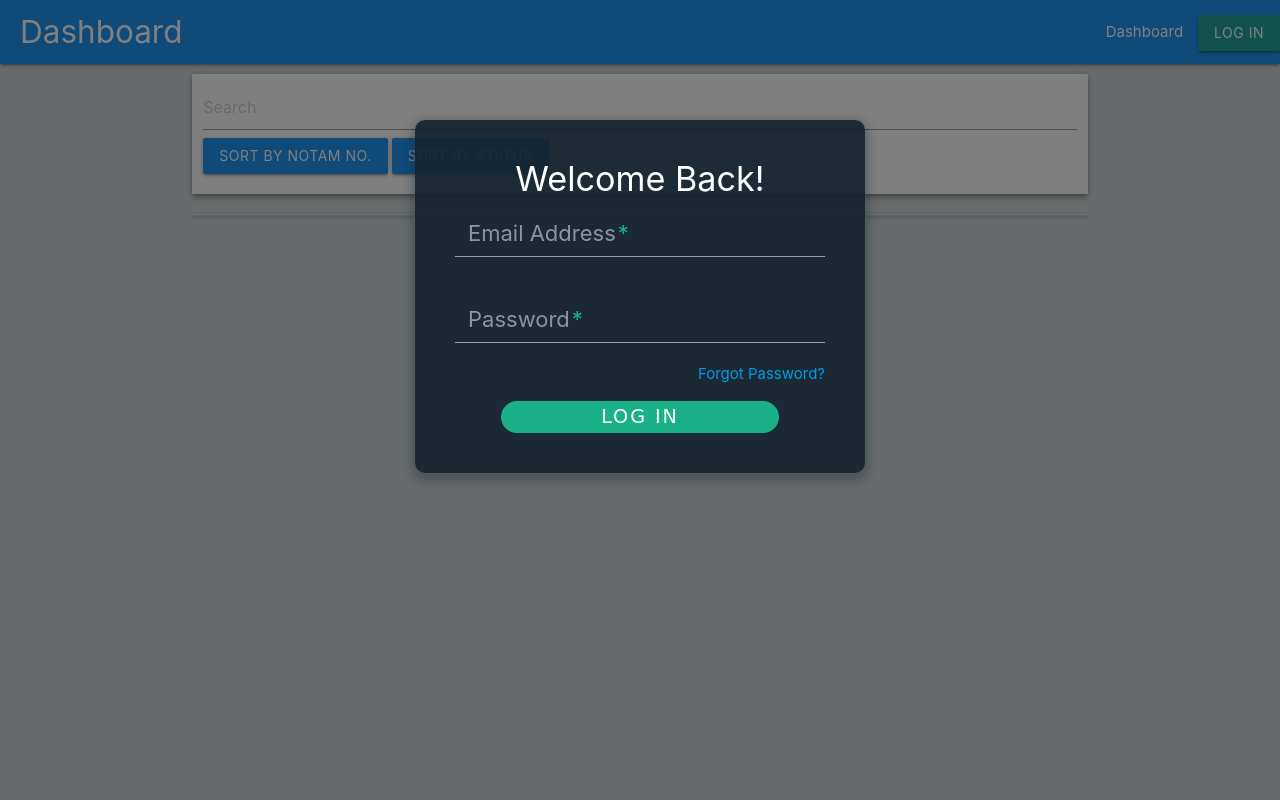
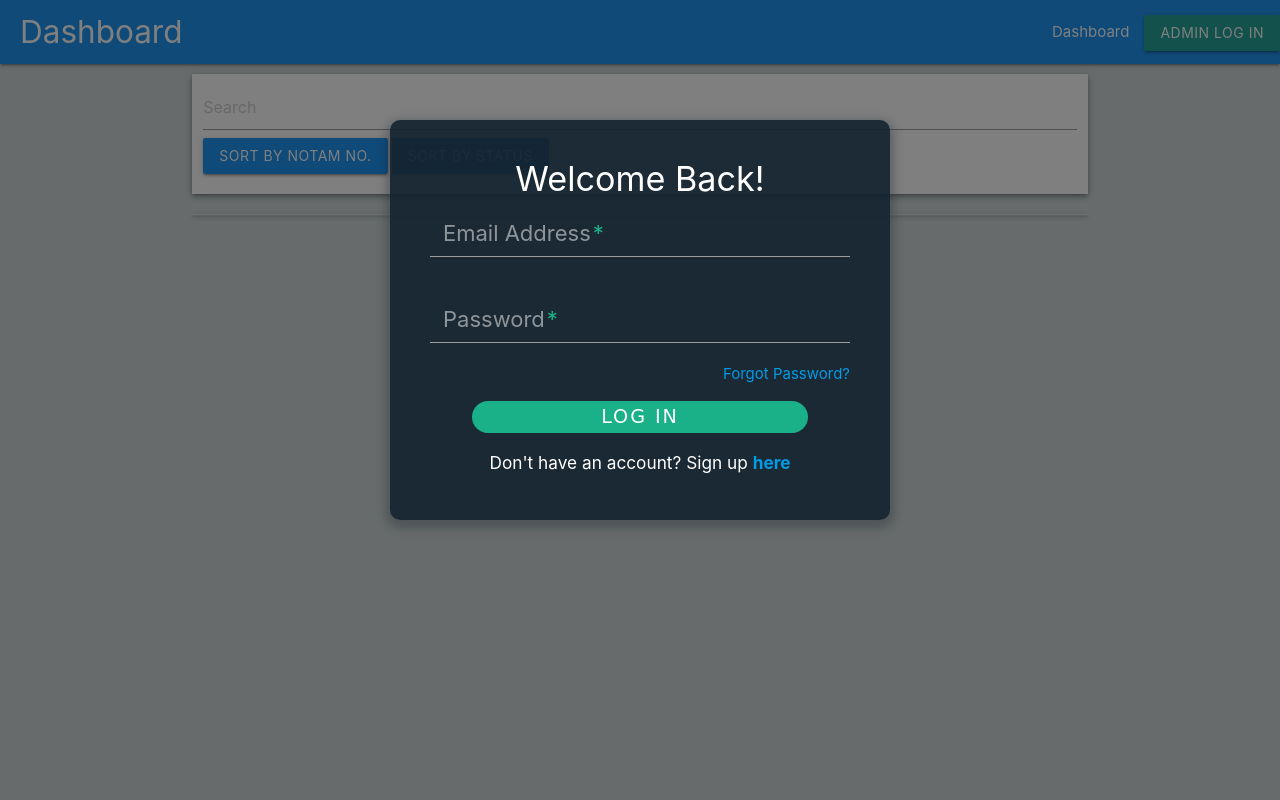
Before and after one commit to Team-Probably/NOTAM, a Flask app: page / in a window 1280 px wide, after a click on "ADMIN LOG IN". Run offline with Flask 2, Linux system fonts and the light colour scheme; data that the repository does not hold is empty; parts of the project's set-up code (start-up, migrations or seed data) failed here and were passed over.

Commit message:
changed routes, linked login modal with sign up

```diff
--- a/webapp/app/static/styles/dashboard_v2/popuplogin.css
+++ b/webapp/app/static/styles/dashboard_v2/popuplogin.css
@@ -3,7 +3,7 @@
     padding: 40px;
     color:#ffffff;
     text-align: center;
-    max-width: 450px;
+    max-width: 500px;
     margin: 40px auto;
     border-radius: 10px;
     box-shadow: 0 4px 10px 4px rgba(19, 35, 47, 0.3);
@@ -75,22 +75,9 @@
   .field-wrap {
     position: relative;
     margin-bottom: 40px;
-    font-size: 2vw;
+    font-size: 3vw;
   }
 
-  .top-row:after {
-    content: "";
-    display: table;
-    clear: both;
-  }
-  .top-row > div {
-    float: left;
-    width: 48%;
-    margin-right: 4%;
-  }
-  .top-row > div:last-child {
-    margin: 0;
-  }
 
   .button {
     border: 0;
@@ -114,10 +101,21 @@
 
   .button-block {
     display: block;
-    width: 75%;
+    width: 80%;
   }
 
   .forgot {
     margin-top: -20px;
     text-align: right;
   }
+  .signuprd{
+    margin-top: 5%;
+  }
+
+  .signuplink{
+    font-weight: bold;
+  }
+
+  .signuplink:hover {
+    color: #ffffff;
+  }
--- a/webapp/app/templates/dashboard_v2/newdash.html
+++ b/webapp/app/templates/dashboard_v2/newdash.html
@@ -36,7 +36,7 @@
                     {% if logged_in %}
                     <li><button class="waves-effect waves-light btn" onclick="location.href='/logout'">Log Out</button></li>
                     {% else %}
-                    <li><button data-target="loginform" class="btn modal-trigger" >Log In</button></li>
+                    <li><button data-target="loginform" class="btn modal-trigger" >Admin Log In</button></li>
                     {% endif %}
                   </ul>
             </div>
@@ -109,6 +109,9 @@
 
           <button type="submit" class="button button-block">Log In</button>
           </form>
+          <div class = "signuprd">
+            <h6>Don't have an account? Sign up <a class="signuplink" href="/sign_up">here</a></h6>
+          </div>
 
         </div>
 
--- a/webapp/app/templates/login.html
+++ b/webapp/app/templates/login.html
@@ -88,7 +88,7 @@
           <button type="submit" class="button button-block">Log In</button>
 
           </form>
-
+z
         </div>
 
       </div><!-- tab-content -->
--- a/webapp/app/views.py
+++ b/webapp/app/views.py
@@ -133,6 +133,10 @@ def signup():
         return redirect(url_for('dashboard'))
     return redirect(url_for('index'))
 
+@app.route('/sign_up')
+def sign_up():
+    return render_template("login.html")
+
 @app.route('/verify_login',methods=['POST'])
 def verify_login():
     user = request.form
```
